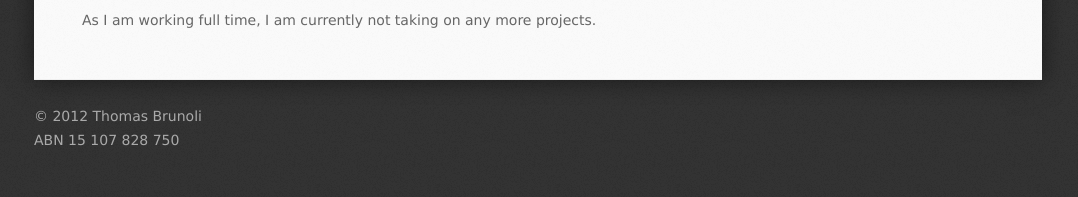
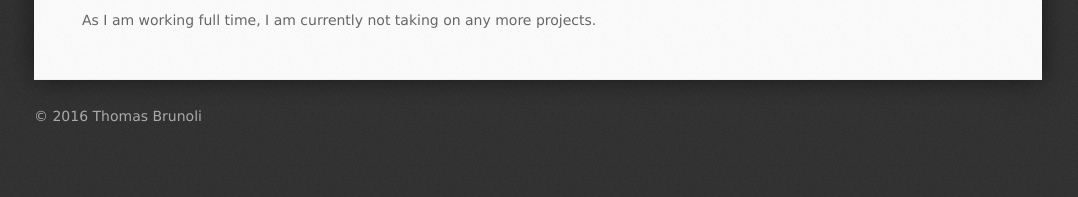
Before and after one commit to tominated/tominated.github.com, a Jekyll site: the page built from index.html, in a window 1280 px wide. Shown: the part 929-1126 px from the top of the page, without its empty margins (102-1180 px from the left). Built offline with Jekyll 4.4.1, drawn with Linux system fonts in a browser that asks for light colours; nearby versions of some CDN libraries; Markdown is read by kramdown in place of the engine named in the settings; after the commit the page ends 1105 px from its top, so only the background shows below that.

Commit message:
Update copyright and remove expired ABN

```diff
--- a/_layouts/base.html
+++ b/_layouts/base.html
@@ -62,8 +62,7 @@
   </div>
   <footer>
     <p>
-      &copy; 2012 Thomas Brunoli<br>
-      ABN 15 107 828 750
+      &copy; 2016 Thomas Brunoli<br>
     </p>
   </footer>
 
```
